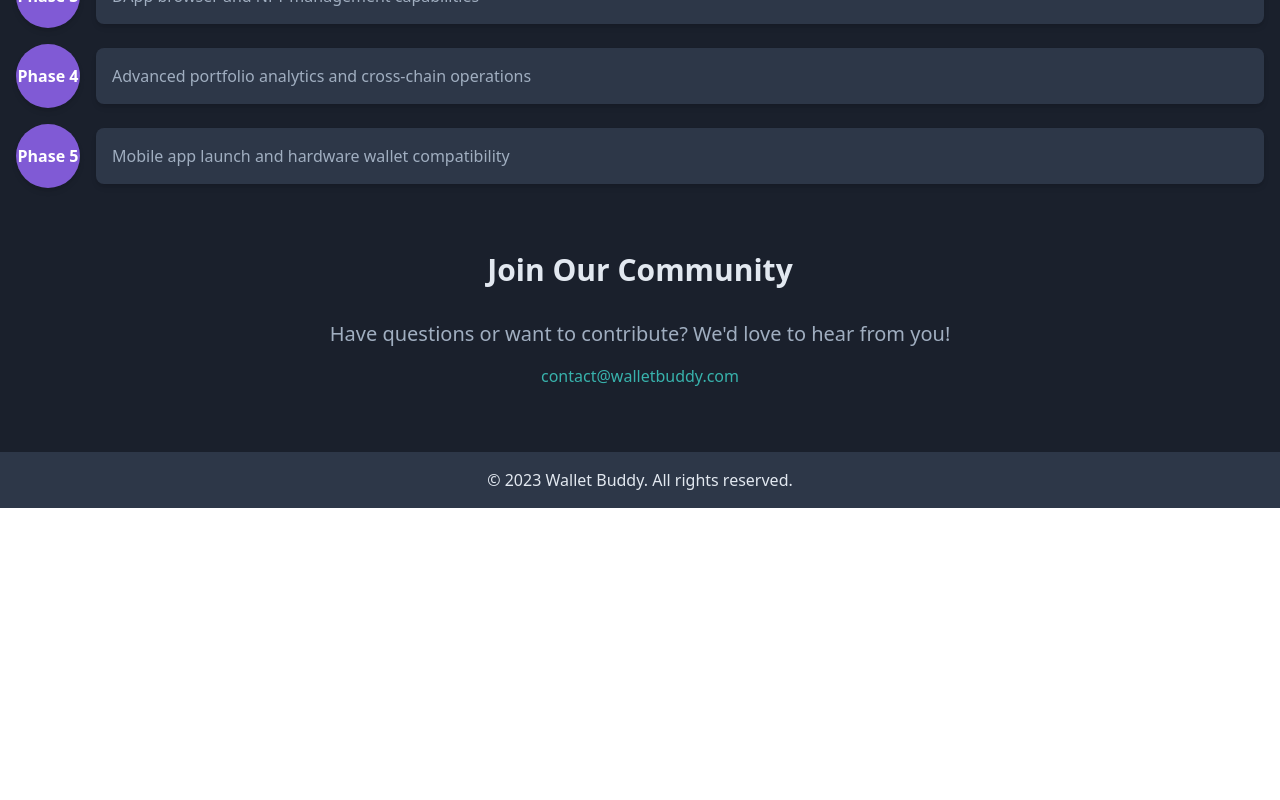
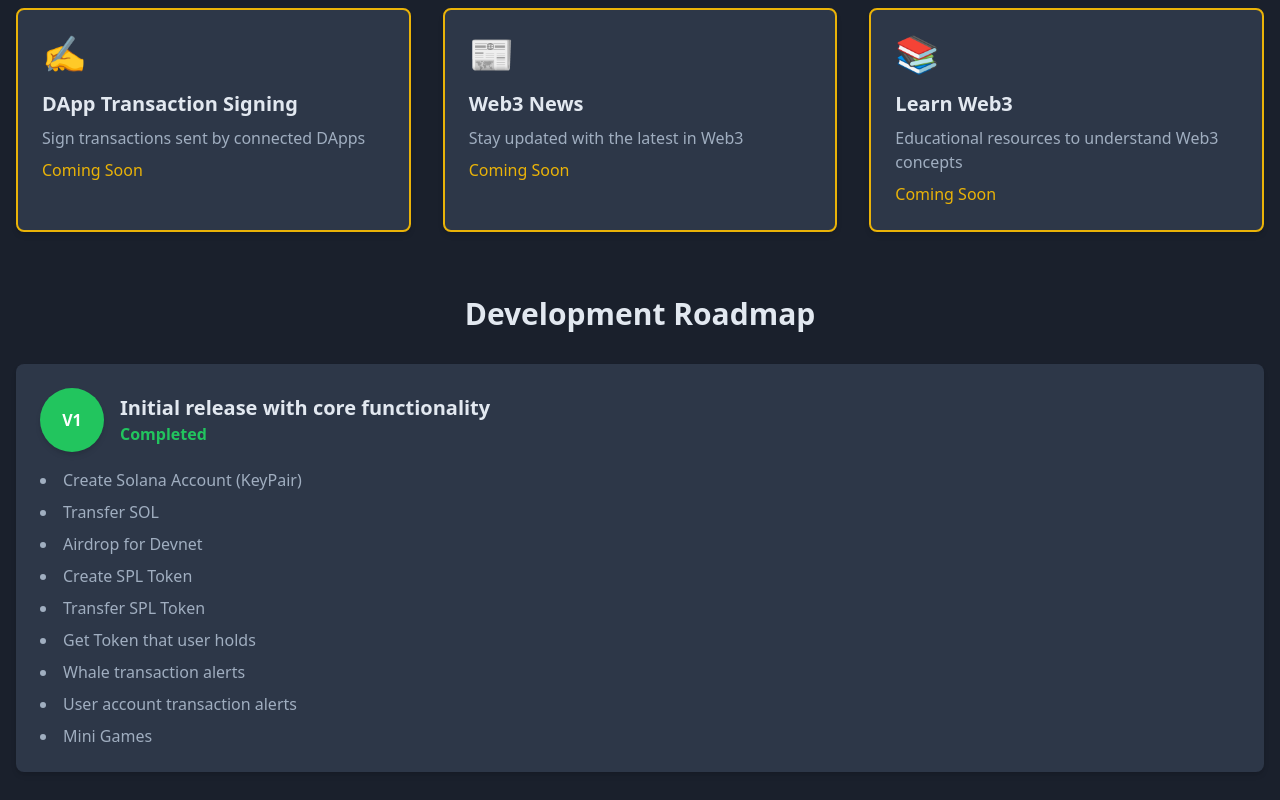
Before and after one commit to sanketnighot/walletbuddy, a React (Vite) app in the folder apps/dapp/: page / in a window 1280 px wide. Shown: the part 1200-2000 px from the top of the page. Before the commit the page ends 1708 px from the top, so only its background shows below. Built offline with nearby package versions, Linux system fonts and the light colour scheme.

Commit message:
feat: fixed web page. Added content

```diff
--- a/apps/dapp/src/components/LandingPage.tsx
+++ b/apps/dapp/src/components/LandingPage.tsx
@@ -28,7 +28,7 @@ const LandingPage: React.FC = () => {
       </main>
 
       <footer className="bg-background-light py-4 text-center">
-        <p>&copy; 2023 Wallet Buddy. All rights reserved.</p>
+        <p>&copy; 2024 Wallet Buddy. All rights reserved.</p>
       </footer>
     </div>
   );
@@ -41,14 +41,14 @@ const HeroSection: React.FC = () => (
     transition={{ duration: 1 }}
     className="text-center mb-16 py-20"
   >
-    <h1 className="text-5xl font-bold mb-4 bg-gradient-to-r from-primary to-secondary bg-clip-text text-transparent">Welcome to Wallet Buddy</h1>
-    <p className="text-xl text-text-dark mb-8">Your comprehensive solution for secure and efficient crypto asset management</p>
+    <h1 className="text-5xl font-bold mb-4 bg-gradient-to-r from-primary to-secondary bg-clip-text text-transparent">Welcome to Wallet Buddy V2</h1>
+    <p className="text-xl text-text-dark mb-8">Your all-in-one Telegram super bot for Web3 activities</p>
     <motion.button
       whileHover={{ scale: 1.05 }}
       whileTap={{ scale: 0.95 }}
       className="bg-secondary hover:bg-secondary-dark text-white font-bold py-3 px-6 rounded-full shadow-lg transition-colors duration-300"
     >
-      Get Started
+      Try the Bot
     </motion.button>
   </motion.section>
 );
@@ -58,12 +58,18 @@ const FeaturesSection: React.FC = () => (
     <h2 className="text-3xl font-bold mb-8 text-center">Key Features</h2>
     <div className="grid grid-cols-1 md:grid-cols-2 lg:grid-cols-3 gap-8">
       {[
-        { title: "Multi-Chain Support", description: "Manage assets across various blockchain networks", icon: "🌐" },
-        { title: "Secure Key Management", description: "Advanced encryption for your private keys", icon: "🔐" },
-        { title: "DApp Integration", description: "Seamless interaction with decentralized applications", icon: "🔗" },
-        { title: "Transaction History", description: "Comprehensive record of all your crypto transactions", icon: "📊" },
-        { title: "Portfolio Tracking", description: "Real-time updates on your crypto holdings", icon: "📈" },
-        { title: "NFT Support", description: "View and manage your NFT collections", icon: "🖼️" },
+        { title: "Wallet Management", description: "Create/Import wallets and manage seed phrases securely", icon: "🔐", implemented: true },
+        { title: "SOL Transactions", description: "Transfer and receive SOL with ease", icon: "💸", implemented: true },
+        { title: "SPL Token Management", description: "Create, transfer, and receive SPL tokens", icon: "🪙", implemented: true },
+        { title: "Whale Alerts", description: "Get notified about large transactions", icon: "🐳", implemented: true },
+        { title: "Transaction Alerts", description: "Monitor specific user addresses", icon: "🚨", implemented: true },
+        { title: "Airdrop for Devnet", description: "Receive SOL on Devnet for testing", icon: "🚰", implemented: true },
+        { title: "DApp Connection", description: "Connect your wallet to decentralized applications", icon: "🔗", implemented: true },
+        { title: "Mini Games", description: "Enjoy Web3 mini-games within the bot", icon: "🎮", implemented: true },
+        { title: "NFT Library", description: "View and manage your NFT collections", icon: "🖼️", implemented: true },
+        { title: "DApp Transaction Signing", description: "Sign transactions sent by connected DApps", icon: "✍️", implemented: false },
+        { title: "Web3 News", description: "Stay updated with the latest in Web3", icon: "📰", implemented: false },
+        { title: "Learn Web3", description: "Educational resources to understand Web3 concepts", icon: "📚", implemented: false },
       ].map((feature, index) => (
         <FeatureCard key={index} {...feature} index={index} />
       ))}
@@ -71,29 +77,75 @@ const FeaturesSection: React.FC = () => (
   </section>
 );
 
-const FeatureCard: React.FC<{ title: string; description: string; icon: string; index: number }> = ({ title, description, icon, index }) => (
+// Update the FeatureCard component to include the implemented status
+const FeatureCard: React.FC<{ title: string; description: string; icon: string; index: number; implemented: boolean }> = ({ title, description, icon, index, implemented }) => (
   <motion.div
     initial={{ opacity: 0, y: 50 }}
     animate={{ opacity: 1, y: 0 }}
     transition={{ duration: 0.5, delay: index * 0.1 }}
-    className="bg-background-light p-6 rounded-lg shadow-md hover:shadow-xl transition-shadow duration-300"
+    className={`bg-background-light p-6 rounded-lg shadow-md hover:shadow-xl transition-shadow duration-300 ${implemented ? 'border-green-500 border-2' : 'border-yellow-500 border-2'}`}
   >
     <div className="text-4xl mb-4">{icon}</div>
     <h3 className="text-xl font-semibold mb-2">{title}</h3>
     <p className="text-text-dark">{description}</p>
+    <p className={`mt-2 ${implemented ? 'text-green-500' : 'text-yellow-500'}`}>
+      {implemented ? 'Implemented' : 'Coming Soon'}
+    </p>
   </motion.div>
 );
 
 const RoadmapSection: React.FC = () => (
   <section id="roadmap" className="mb-16">
     <h2 className="text-3xl font-bold mb-8 text-center">Development Roadmap</h2>
-    <div className="space-y-4">
+    <div className="space-y-8">
       {[
-        { phase: "Phase 1", description: "Core wallet functionality and major cryptocurrency support" },
-        { phase: "Phase 2", description: "Enhanced security features and multi-chain integration" },
-        { phase: "Phase 3", description: "DApp browser and NFT management capabilities" },
-        { phase: "Phase 4", description: "Advanced portfolio analytics and cross-chain operations" },
-        { phase: "Phase 5", description: "Mobile app launch and hardware wallet compatibility" },
+        {
+          phase: "V1",
+          description: "Initial release with core functionality",
+          status: "Completed",
+          details: [
+            "Create Solana Account (KeyPair)",
+            "Transfer SOL",
+            "Airdrop for Devnet",
+            "Create SPL Token",
+            "Transfer SPL Token",
+            "Get Token that user holds",
+            "Whale transaction alerts",
+            "User account transaction alerts",
+            "Mini Games"
+          ]
+        },
+        {
+          phase: "V2",
+          description: "Enhanced security, improved UX, and expanded features",
+          status: "In Progress",
+          details: [
+            "Create/Import Wallets (Seed Phrase)",
+            "SOL Transaction (Transfer/Receive)",
+            "Manage SPL Tokens (Create/Transfer/Receive)",
+            "Whale Alerts",
+            "Transaction Alerts (User Addresses)",
+            "Airdrop (Devnet)",
+            "Connect dapps to wallet",
+            "Mini Games",
+            "NFT Library",
+            "Sign transactions sent by dapps (Coming Soon)",
+            "Web3 News (Coming Soon)",
+            "Learn Web3 (Coming Soon)"
+          ]
+        },
+        {
+          phase: "Future",
+          description: "Continuous improvements and new feature additions",
+          status: "Planned",
+          details: [
+            "Multi-chain support",
+            "Advanced DeFi integrations",
+            "AI-powered insights",
+            "Enhanced security features",
+            "Mobile app development"
+          ]
+        },
       ].map((item, index) => (
         <RoadmapItem key={index} {...item} index={index} />
       ))}
@@ -101,17 +153,35 @@ const RoadmapSection: React.FC = () => (
   </section>
 );
 
-const RoadmapItem: React.FC<{ phase: string; description: string; index: number }> = ({ phase, description, index }) => (
+const RoadmapItem: React.FC<{ phase: string; description: string; status: string; details: string[]; index: number }> = ({ phase, description, status, details, index }) => (
   <motion.div
-    initial={{ opacity: 0, x: index % 2 === 0 ? -50 : 50 }}
-    animate={{ opacity: 1, x: 0 }}
+    initial={{ opacity: 0, y: 50 }}
+    animate={{ opacity: 1, y: 0 }}
     transition={{ duration: 0.5, delay: index * 0.1 }}
-    className="flex items-center"
+    className="bg-background-light p-6 rounded-lg shadow-md"
   >
-    <div className="bg-secondary text-white font-bold rounded-full w-16 h-16 flex items-center justify-center mr-4 shadow-md">
-      {phase}
+    <div className="flex items-center mb-4">
+      <div className={`text-white font-bold rounded-full w-16 h-16 flex items-center justify-center mr-4 shadow-md ${
+        status === "Completed" ? "bg-green-500" :
+        status === "In Progress" ? "bg-yellow-500" :
+        "bg-blue-500"
+      }`}>
+        {phase}
+      </div>
+      <div>
+        <h3 className="text-xl font-semibold">{description}</h3>
+        <p className={`font-semibold ${
+          status === "Completed" ? "text-green-500" :
+          status === "In Progress" ? "text-yellow-500" :
+          "text-blue-500"
+        }`}>{status}</p>
+      </div>
     </div>
-    <p className="text-text-dark bg-background-light p-4 rounded-lg shadow-md flex-1">{description}</p>
+    <ul className="list-disc list-inside space-y-2 text-text-dark">
+      {details.map((detail, idx) => (
+        <li key={idx} className={detail.includes("Coming Soon") ? "text-yellow-500" : ""}>{detail}</li>
+      ))}
+    </ul>
   </motion.div>
 );
 
@@ -124,7 +194,10 @@ const ContactSection: React.FC = () => (
     className="text-center mb-16"
   >
     <h2 className="text-3xl font-bold mb-8">Join Our Community</h2>
-    <p className="text-xl text-text-dark mb-4">Have questions or want to contribute? We'd love to hear from you!</p>
+    <p className="text-xl text-text-dark mb-4">Have questions or want to contribute? Check out our GitHub or contact us!</p>
+    <a href="https://github.com/sanketnighot/walletbuddy" className="text-primary hover:text-primary-light transition-colors duration-300 block mb-2">
+      GitHub: Wallet Buddy V2
+    </a>
     <a href="mailto:contact@walletbuddy.com" className="text-primary hover:text-primary-light transition-colors duration-300">
       contact@walletbuddy.com
     </a>
```
